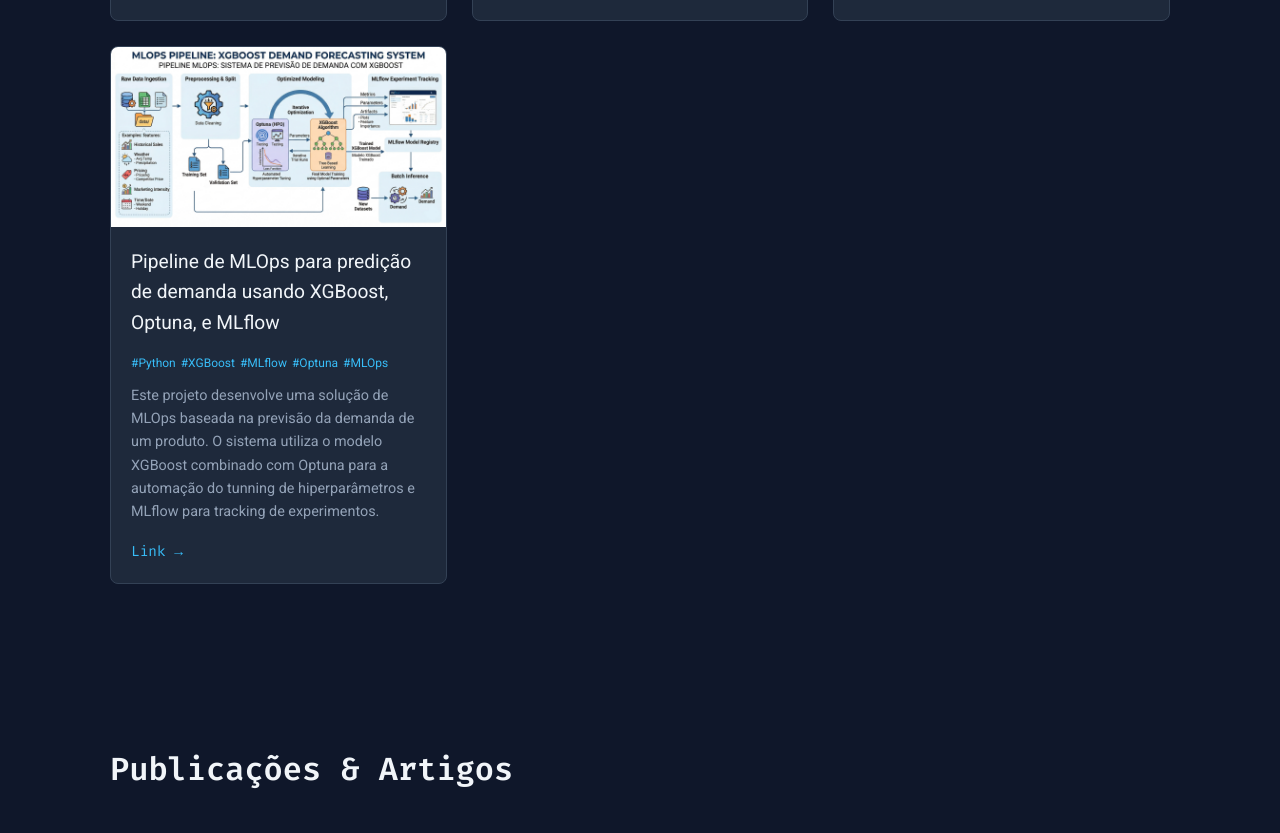
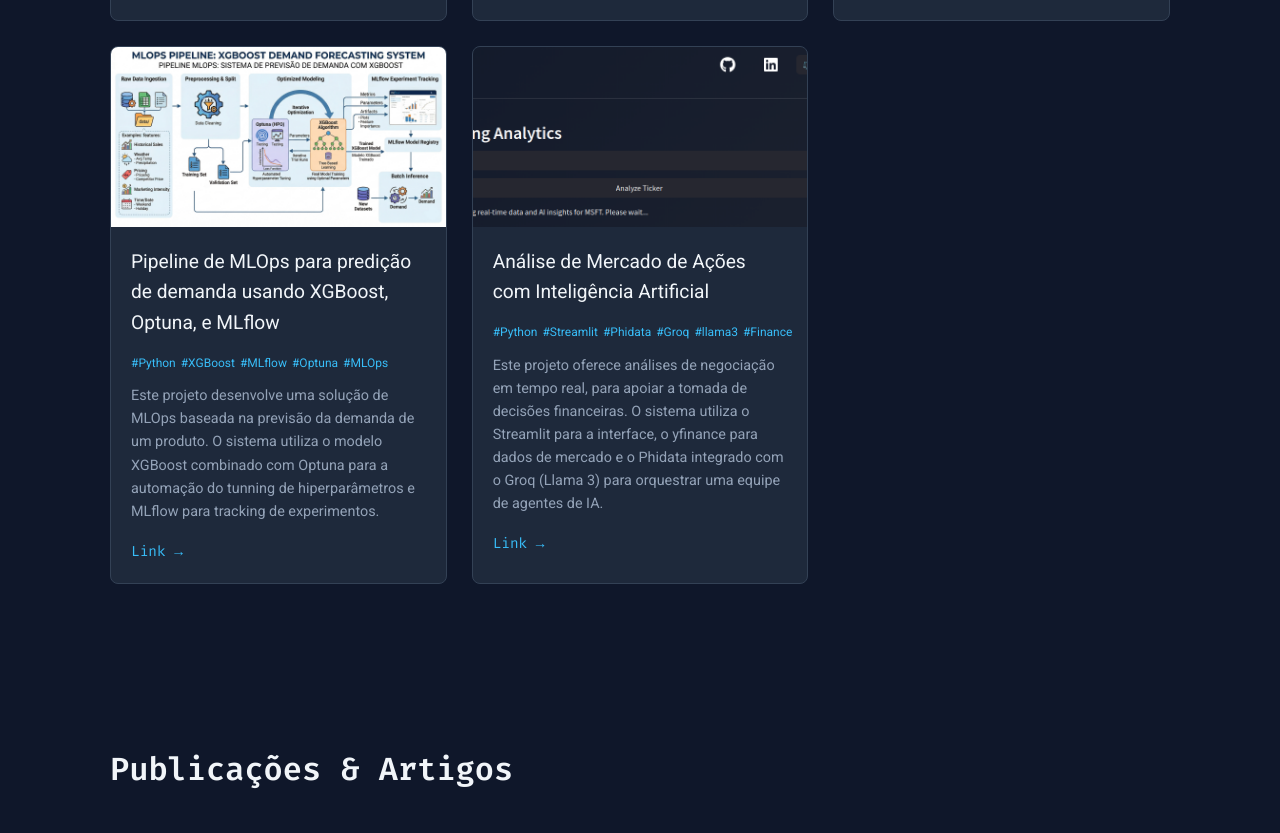
Before and after one commit to ViniciusRubens/portfolio, a plain HTML site: page index.html in a window 1280 px wide. Shown: the part 5195-6028 px from the top of the page. Drawn offline with Linux system fonts and the light colour scheme.

Commit message:
[NEW] Adding a new project to portfolio

```diff
--- a/index.html
+++ b/index.html
@@ -622,6 +622,13 @@
                         link: "https://github.com/ViniciusRubens/MLOps_pipeline_to_predict_demand",
                         img: "assets/img/mlops.jpg"
                     },
+                    {
+                        title: "Análise de Mercado de Ações com Inteligência Artificial",
+                        tech: ["Python", "Streamlit", "Phidata", "Groq", "llama3", "Finance"],
+                        desc: "Este projeto oferece análises de negociação em tempo real, para apoiar a tomada de decisões financeiras. O sistema utiliza o Streamlit para a interface, o yfinance para dados de mercado e o Phidata integrado com o Groq (Llama 3) para orquestrar uma equipe de agentes de IA.",
+                        link: "https://github.com/ViniciusRubens/trader_analytics",
+                        img: "assets/img/trader_homepage.png"
+                    },
                 ],
                 // LISTA DE PUBLICAÇÕES (PT)
                 publications: [
@@ -785,6 +792,13 @@
                         desc: "This project delivers a MLOps solution designed to forecast product demand. Spanning from data processing to batch inference, the system utilizes an XGBoost model combined with Optuna for automated hyperparameter tuning and MLflow for comprehensive experiment tracking.",
                         link: "https://github.com/ViniciusRubens/MLOps_pipeline_to_predict_demand",
                         img: "assets/img/mlops.jpg"
+                    },
+                    {
+                        title: "Trader Analytics: AI-Powered Stock Market Analytics",
+                        tech: ["Python", "Streamlit", "Phidata", "Groq", "llama3", "Finance"],
+                        desc: "This project delivers a real-time trading analytics designed to support financial decision-making. The system utilizes Streamlit for the frontend, yfinance for market data, and Phidata integrated with Groq (Llama 3) to orchestrate a team of AI agents that summarize breaking news and analyst recommendations.",
+                        link: "https://github.com/ViniciusRubens/trader_analytics",
+                        img: "assets/img/trader_homepage.png"
                     },
                 ],
                 // LISTA DE PUBLICAÇÕES (EN)
```
Also changed, not shown: assets/img/trader_homepage.png (added).
